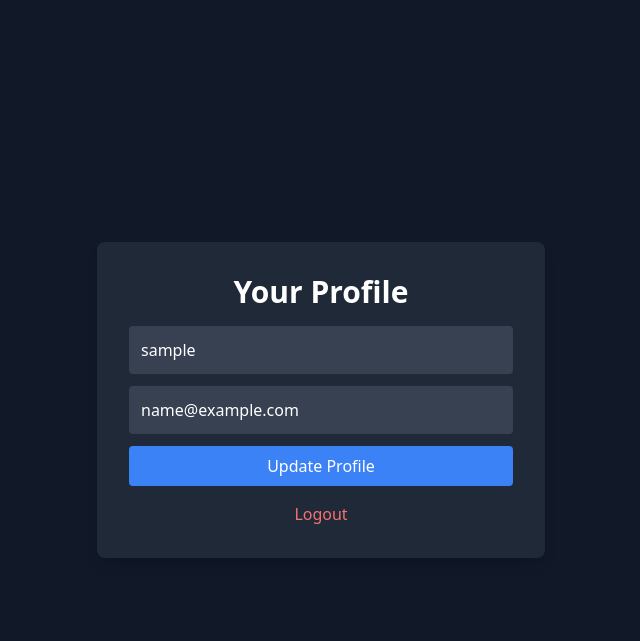
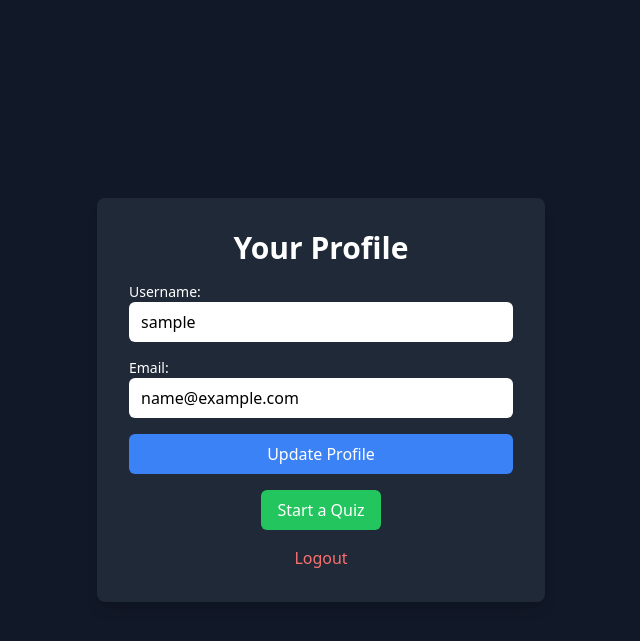
Before and after one commit to armikh/bootcamp_final_project, a Flask app: page /profile in a window 1280 px wide. Shown: the top 641 px of the page, without its empty margins (319-959 px from the left). Run offline with Flask 3, Linux system fonts and the light colour scheme; the visitor is signed in with stand-in values (Sample User, id 1); some libraries are stand-ins or nearby versions.

Commit message:
Update profile.html(majid/edit)

```diff
--- a/templates/profile.html
+++ b/templates/profile.html
@@ -9,15 +9,32 @@
 <body class="bg-gray-900 text-white flex justify-center items-center h-screen">
     <div class="w-full max-w-md p-8 bg-gray-800 rounded-lg shadow-lg">
         <h2 class="text-3xl font-bold text-center mb-4">Your Profile</h2>
-        <form method="POST">
-            <input type="text" name="username" value="{{ user.username or '' }}" class="w-full p-3 mb-3 rounded bg-gray-700 text-white">
-            <input type="email" name="email" value="{{ user.email or '' }}" class="w-full p-3 mb-3 rounded bg-gray-700 text-white">
-            <button type="submit" class="w-full bg-blue-500 py-2 rounded text-white hover:bg-blue-700">Update Profile</button>
+        <form method="POST" action="{{ url_for('profile') }}" class="space-y-4">
+            <div>
+                <label for="username" class="block text-sm font-medium">Username:</label>
+                <input type="text" id="username" name="username" value="{{ user.username }}"
+                    class="w-full px-3 py-2 text-black rounded-md focus:ring focus:ring-blue-500" required>
+            </div>
+            <div>
+                <label for="email" class="block text-sm font-medium">Email:</label>
+                <input type="email" id="email" name="email" value="{{ user.email }}"
+                    class="w-full px-3 py-2 text-black rounded-md focus:ring focus:ring-blue-500" required>
+            </div>
+            <button type="submit"
+                class="w-full bg-blue-500 hover:bg-blue-600 text-white py-2 px-4 rounded-md">
+                Update Profile
+            </button>
         </form>
+        <div class="text-center mt-4">
+            <a href="{{ url_for('categories') }}"
+                class="bg-green-500 hover:bg-green-600 text-white py-2 px-4 rounded-md inline-block">
+                Start a Quiz
+            </a>
+        </div>
+
         <p class="text-center mt-4">
             <a href="{{ url_for('logout') }}" class="text-red-400 hover:underline">Logout</a>
         </p>
-
     </div>
 </body>
 </html>
```
